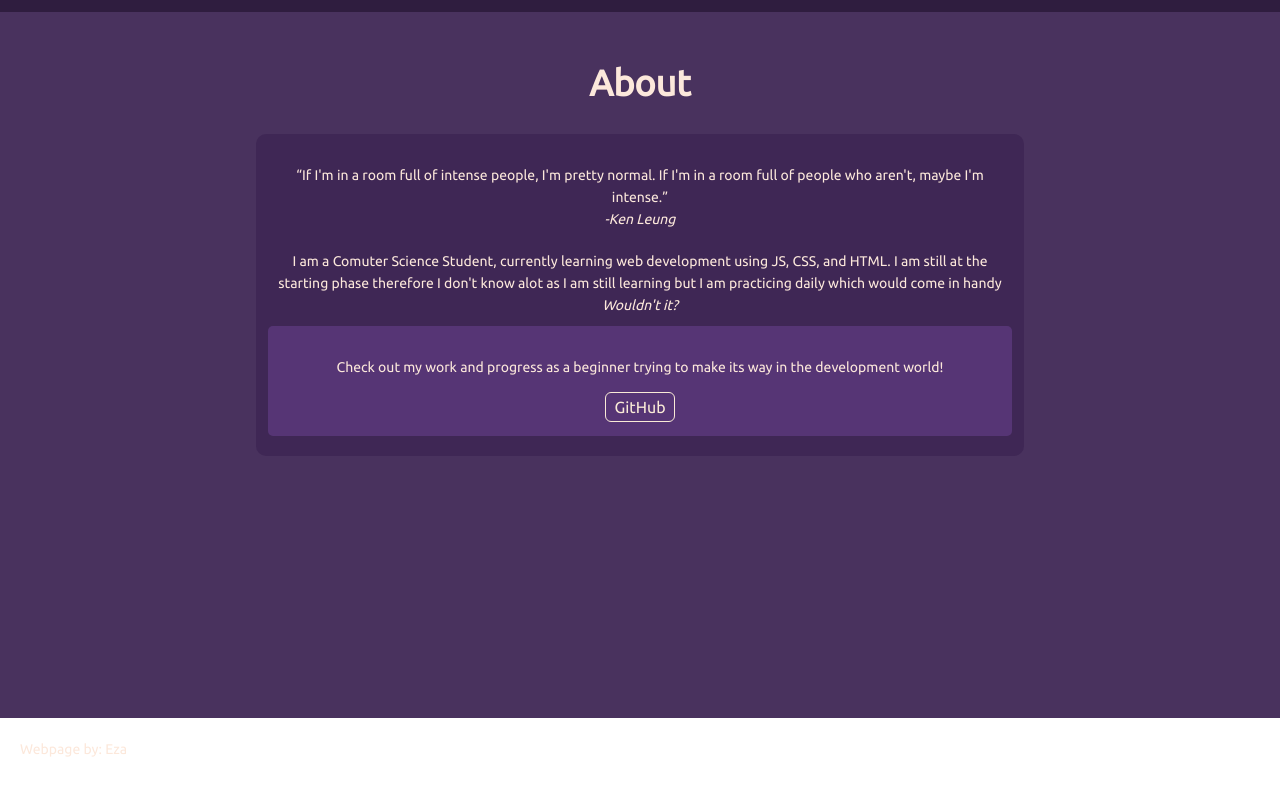
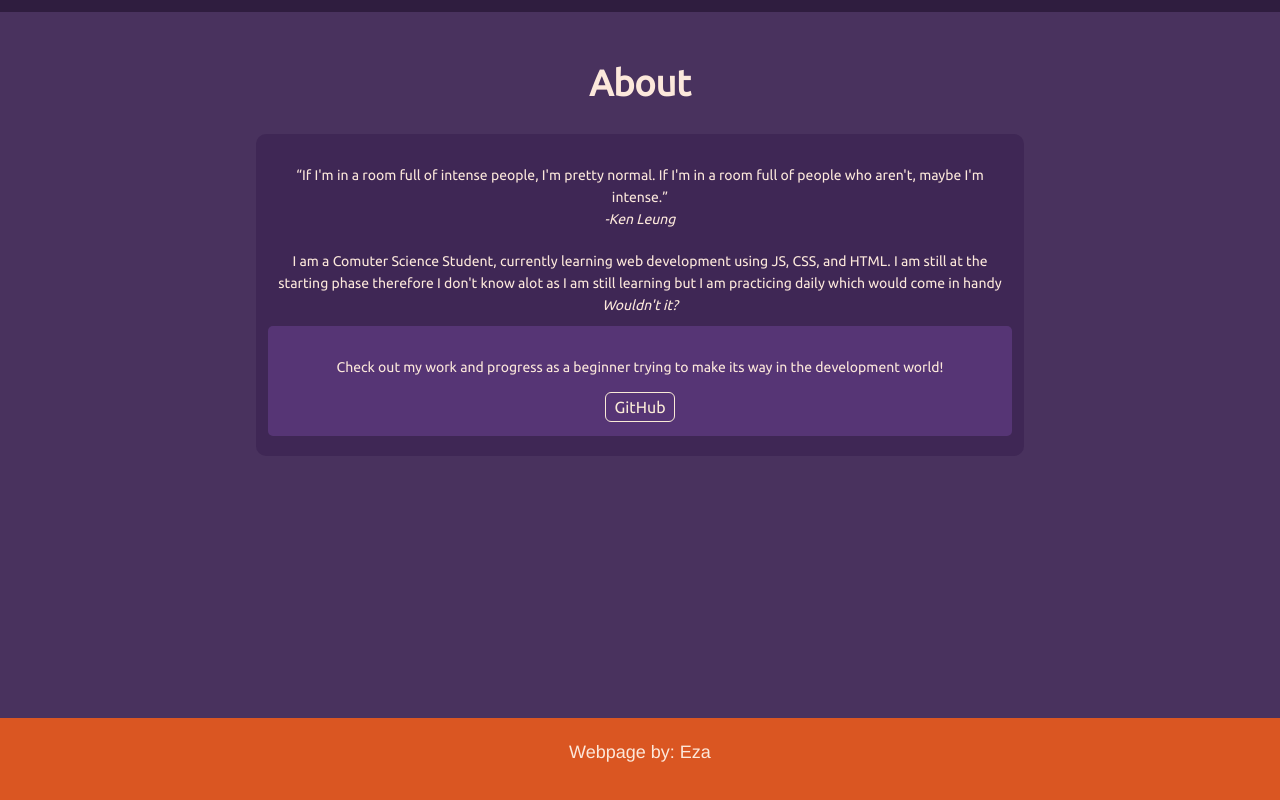
Before and after one commit to fareezatariq/landingpage, a plain HTML site: page index.html in a window 1280 px wide. Shown: the part 1598-2398 px from the top of the page. Drawn offline with Linux system fonts and the light colour scheme.

Commit message:
Aligned the footer

```diff
--- a/style.css
+++ b/style.css
@@ -176,3 +176,16 @@ border-radius: 6px;
     transition: 0.5s;
 background-color:rgb(47, 29, 63) ;
 }
+.footer{
+    background-color:  rgb(218, 86, 34) ;
+    margin: auto;
+    padding: 3px 0;
+    width: 100%;
+    height: 10vh;
+    text-align: center;
+}
+.footer p{
+font-family: 'Franklin Gothic Medium', 'Arial Narrow', Arial, sans-serif;
+    font-size: 18px;
+    font-weight: 400;
+}
```
